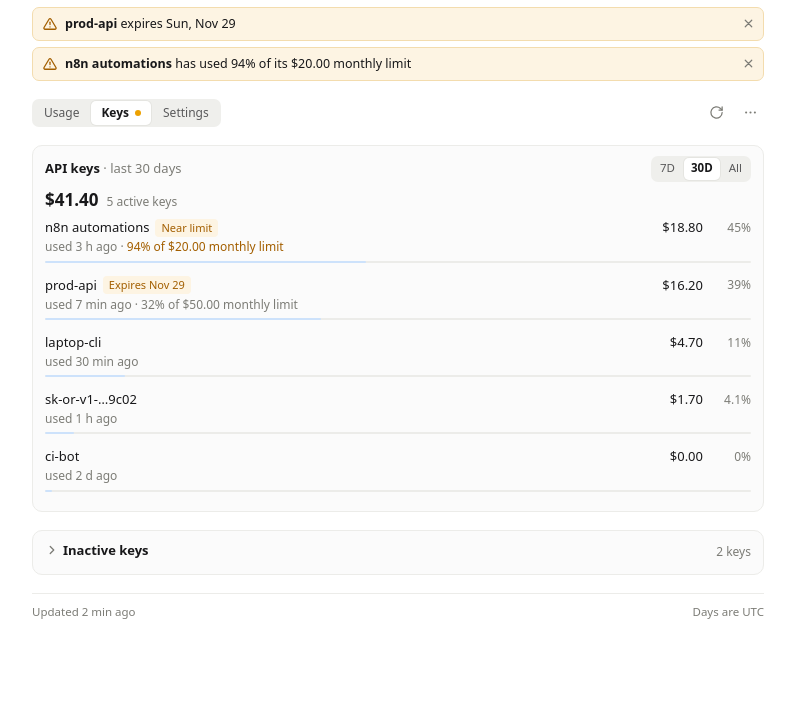
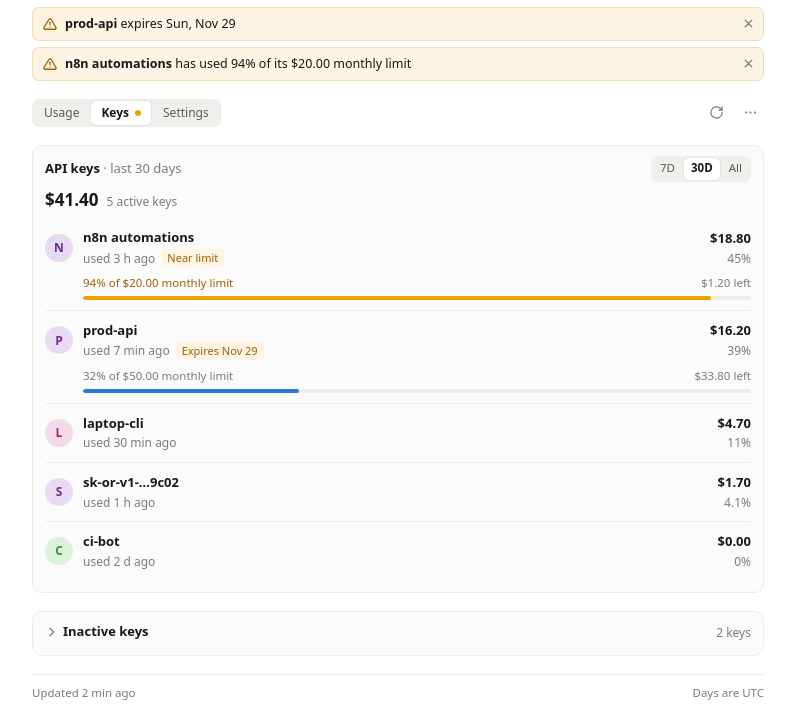
Before and after one commit to Lilykos/orca-openrouter-usage, a plain HTML site: page panel/index.html in a window 1280 px wide. Both pictures are taken after a click on the tab "Keys". Shown: the part 157-873 px from the top of the page, without its empty margins (242-1037 px from the left). Before the commit the page ends 800 px from the top, so only its background shows below. Drawn offline with Linux system fonts and the light colour scheme.

Commit message:
style: give each key room: initial, two-line name and spend, real limit meter
Co-Authored-By: Claude Opus 5.5 <noreply@anthropic.com>

```diff
--- a/panel/index.html
+++ b/panel/index.html
@@ -225,11 +225,25 @@ button.mrow:hover { background: var(--hover); }
 .mrow[aria-expanded="true"] .bar i { background: var(--bar); }
 .mrow[aria-expanded="true"] .n { font-weight: 600; }
 .mrow.more .n { color: var(--fg-2); }
-.krow2 { grid-template-columns: minmax(0, 1fr) auto 38px; }
-.krow2 .n { display: flex; align-items: center; gap: 6px; min-width: 0; }
-.krow2 .kn { overflow: hidden; text-overflow: ellipsis; white-space: nowrap; min-width: 0; font-weight: 500; }
-.krow2 .kmeta { grid-column: 1 / -1; font-size: 12px; color: var(--muted); margin-top: 1px; white-space: nowrap; overflow: hidden; text-overflow: ellipsis; }
-.krow2 .lim.warn { color: var(--warn); }
+.klist2 { margin-top: 6px; }
+.kitem + .kitem { border-top: 1px solid var(--hair); }
+.krow3 { display: grid; grid-template-columns: 28px minmax(0, 1fr) auto; column-gap: 10px; row-gap: 8px; align-items: center; width: calc(100% + 12px); margin: 0 -6px; padding: 10px 6px; border: 0; background: transparent; border-radius: 7px; text-align: left; cursor: pointer; font-size: 13px; }
+.krow3:hover { background: var(--hover); }
+.kav { width: 28px; height: 28px; border-radius: 50%; display: grid; place-items: center; font-size: 12px; font-weight: 600; color: hsl(var(--h) 55% 38%); background: hsl(var(--h) 60% 50% / .16); }
+html:not(.light) .kav { color: hsl(var(--h) 70% 72%); background: hsl(var(--h) 50% 50% / .18); }
+.krow3.quiet .kav { filter: grayscale(1); opacity: .6; }
+.kmain { display: flex; flex-direction: column; gap: 2px; min-width: 0; }
+.kn { font-weight: 600; overflow: hidden; text-overflow: ellipsis; white-space: nowrap; }
+.krow3.quiet .kn { color: var(--fg-2); font-weight: 500; }
+.kmeta { display: flex; flex-wrap: wrap; align-items: center; gap: 4px 6px; font-size: 12px; color: var(--muted); min-width: 0; }
+.kright { display: flex; flex-direction: column; align-items: flex-end; gap: 2px; }
+.kv1 { font-weight: 600; font-variant-numeric: tabular-nums; white-space: nowrap; }
+.kv2 { font-size: 12px; color: var(--muted); font-variant-numeric: tabular-nums; }
+.klim { grid-column: 2 / -1; display: flex; flex-direction: column; gap: 4px; }
+.kl-t { display: flex; justify-content: space-between; gap: 8px; font-size: 11.5px; color: var(--muted); }
+.kl-t.warn span:first-child { color: var(--warn); }
+.klim .meter { height: 4px; }
+.kitem.open .mdetail { margin: 0 0 10px 38px; padding: 10px 12px; border: 0; border-radius: 8px; background: color-mix(in srgb, var(--fg) 4%, var(--bg)); }
 .kd-meter { height: 4px; margin-bottom: 4px; }
 .kd-reset { margin-bottom: 8px; }
 .mdetail { padding: 8px 0 12px; border-bottom: 1px solid var(--hair); margin-bottom: 4px; }
@@ -966,28 +980,34 @@ function keysHtml(rep) {
       ['Expires', k.expiresAt ? dShort(k.expiresAt.slice(0, 10)) : 'Never'],
       ['Key', k.label || '—']
     ];
-    const meter = k.limit != null ? `<div class="meter kd-meter" role="meter" aria-label="${esc(keyName(k))} limit used" aria-valuemin="0" aria-valuemax="100" aria-valuenow="${Math.round((h.usedFraction || 0) * 100)}"><i class="now${h.limit ? ' warn' : ''}" style="width:${((h.usedFraction || 0) * 100).toFixed(1)}%"></i></div>${k.limitReset ? `<p class="fine kd-reset">Resets ${RESET[k.limitReset]} (UTC)</p>` : ''}` : '';
+    const meter = k.limit != null && k.limitReset ? `<p class="fine kd-reset">The limit resets ${RESET[k.limitReset]}, on UTC days.</p>` : '';
     return `<div class="mdetail">${meter}<div class="kv">${cells.map(([a, v]) => `<div><div class="k">${a}</div><div class="v" title="${esc(v)}">${esc(v)}</div></div>`).join('')}</div></div>`;
   };
+  const hue = (hash) => (parseInt(String(hash || '').slice(0, 6), 16) || 0) % 360;
   const row = (k, quiet) => {
     const v = keySpend(k, r);
     const open = state.keyOpen === k.hash;
     const share = total > 0 && v ? v / total : 0;
-    const meta = [k.lastUsedAt ? 'used ' + relTime(k.lastUsedAt) : 'never used'].join('');
-    return `<li><button type="button" class="mrow krow2" aria-expanded="${open}" data-act="key" data-val="${esc(k.hash)}" data-fk="key:${esc(k.hash)}" title="${esc(keyName(k))}">
-      <span class="n"><span class="kn">${esc(keyName(k))}</span>${badges(k)}</span><span class="val"${v == null ? ' title="Still loading this key\'s activity"' : ''}>${v == null ? '—' : esc(money(v))}</span><span class="pct">${quiet ? '' : pct(share)}</span>
-      <span class="kmeta">${esc(meta)}${k.limit != null ? ' · ' : ''}${limitLine(k)}</span>
-      ${quiet ? '' : `<span class="bar" aria-hidden="true"><i style="width:${Math.max(1, share * 100).toFixed(1)}%"></i></span>`}</button>${open ? detail(k) : ''}</li>`;
+    const h = k.health || {};
+    const name = keyName(k);
+    const initial = (Array.from(String(name).trim())[0] || '?').toUpperCase();
+    const meta = k.lastUsedAt ? 'used ' + relTime(k.lastUsedAt) : 'never used';
+    const limit = k.limit != null && !quiet ? `<span class="klim"><span class="kl-t${h.limit ? ' warn' : ''}"><span>${pct(h.usedFraction || 0)} of ${esc(money(k.limit))}${k.limitReset ? ' ' + RESET[k.limitReset] : ''} limit</span>${k.limitRemaining != null ? `<span>${esc(money(Math.max(0, k.limitRemaining)))} left</span>` : ''}</span><span class="meter" role="meter" aria-label="${esc(name)} limit used" aria-valuemin="0" aria-valuemax="100" aria-valuenow="${Math.round((h.usedFraction || 0) * 100)}"><i class="now${h.limit ? ' warn' : ''}" style="width:${((h.usedFraction || 0) * 100).toFixed(1)}%"></i></span></span>` : '';
+    return `<li class="kitem${open ? ' open' : ''}"><button type="button" class="krow3${quiet ? ' quiet' : ''}" aria-expanded="${open}" data-act="key" data-val="${esc(k.hash)}" data-fk="key:${esc(k.hash)}">
+      <span class="kav" style="--h:${hue(k.hash)}" aria-hidden="true">${esc(initial)}</span>
+      <span class="kmain"><span class="kn" title="${esc(name)}">${esc(name)}</span><span class="kmeta">${esc(meta)}${badges(k)}</span></span>
+      <span class="kright"><span class="kv1"${v == null ? ' title="Still loading this key\'s activity"' : ''}>${v == null ? '—' : esc(money(v))}</span>${quiet ? '' : `<span class="kv2">${pct(share)}</span>`}</span>
+      ${limit}</button>${open ? detail(k) : ''}</li>`;
   };
   let h = `<section class="ucard" aria-labelledby="h-keys">
     <div class="sec-h"><h2 id="h-keys">API keys <span class="scope">· ${scope}</span></h2><div class="ctl">${seg}</div></div>`;
   if (!active.length && !inactive.length) return h + '<p class="note-row">No API keys on this account yet.</p></section>';
   h += `<div class="readout"><span class="v">${esc(money(total))}</span><span class="m">${active.length} active key${active.length === 1 ? '' : 's'}</span></div>`;
-  h += active.length ? `<ul class="mlist">${active.map((k) => row(k, false)).join('')}</ul>` : '<p class="note-row">No active keys.</p>';
+  h += active.length ? `<ul class="mlist klist2">${active.map((k) => row(k, false)).join('')}</ul>` : '<p class="note-row">No active keys.</p>';
   h += '</section>';
   if (inactive.length) {
     h += `<section class="ucard" aria-labelledby="h-inactive">${collHead('inactive', 'h-inactive', 'Inactive keys', '', `${inactive.length} key${inactive.length === 1 ? '' : 's'}`)}
-      ${state.open.inactive ? `<ul class="mlist" id="b-inactive">${inactive.map((k) => row(k, true)).join('')}</ul>` : ''}</section>`;
+      ${state.open.inactive ? `<ul class="mlist klist2" id="b-inactive">${inactive.map((k) => row(k, true)).join('')}</ul>` : ''}</section>`;
   }
   return h;
 }
```
Also changed, not shown: images/screenshot-keys.png.
